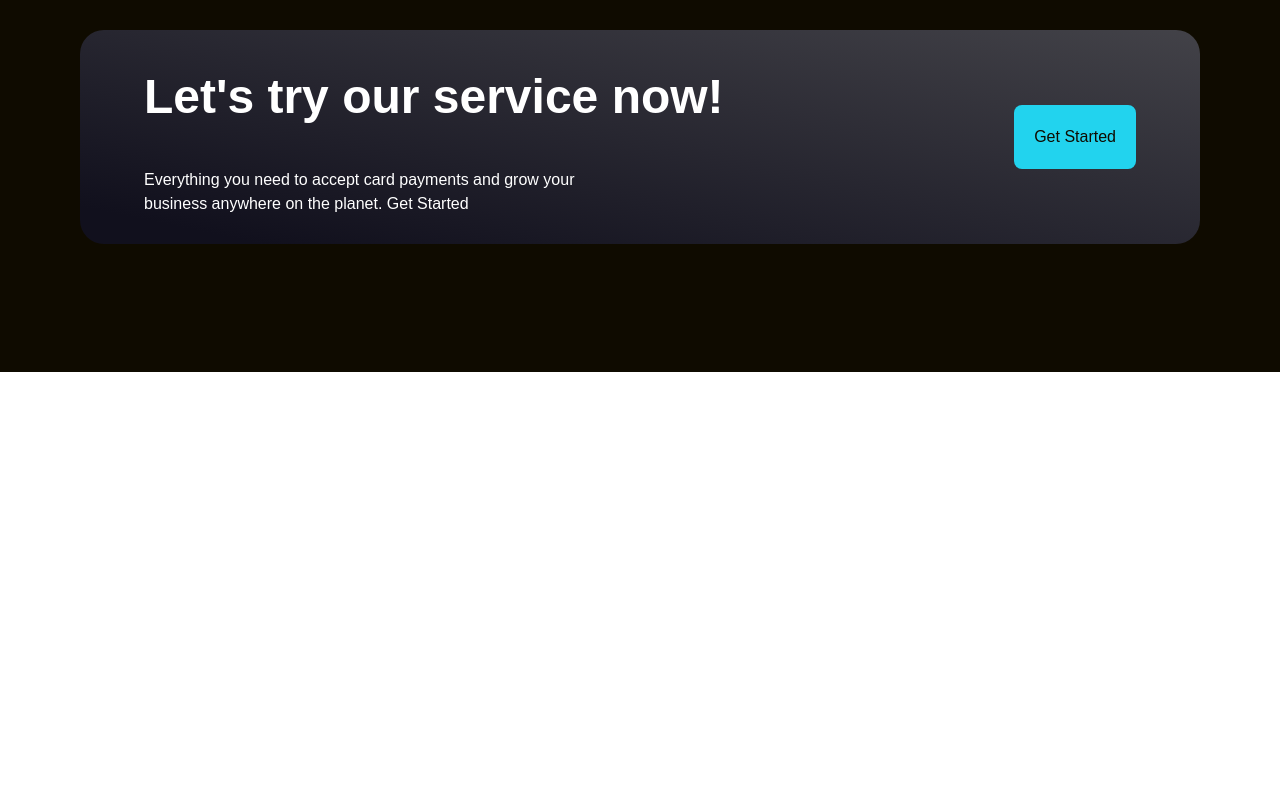
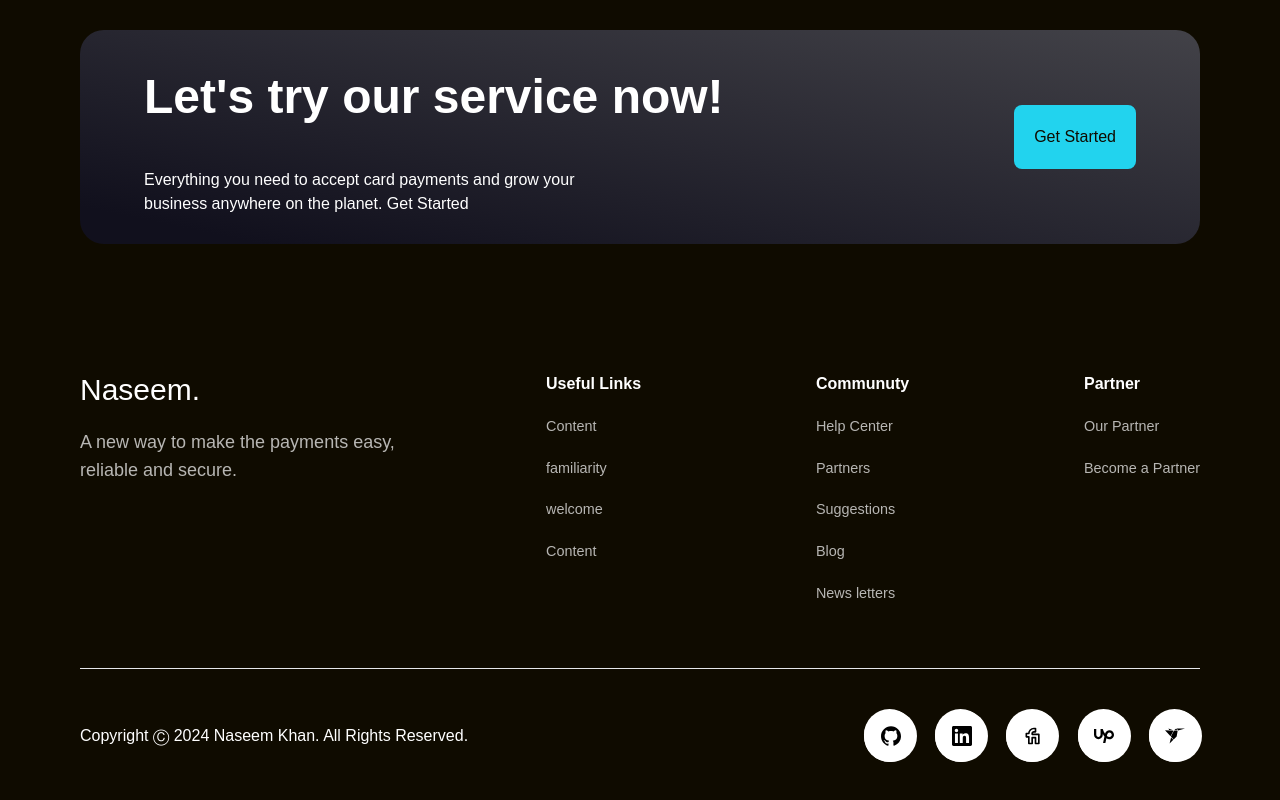
Before and after one commit to KoropeczEgor/Bank, a React app: page / in a window 1280 px wide. Shown: the part 3651-4451 px from the top of the page. Before the commit the page ends 4023 px from the top, so only its background shows below. Built offline with nearby package versions, Linux system fonts and the light colour scheme; the HTML template or start-up script is replaced by a standard one.

Commit message:
feat: creat footer

```diff
--- a/src/App.tsx
+++ b/src/App.tsx
@@ -7,6 +7,7 @@ import Bill from "./components/Bill/Bill";
 import PaymentMethod from "./components/PaymentMethod/PaymentMethod";
 import Testimonials from "./components/Testimonials/Testimonials";
 import ServiceCard from "./components/ServiceCard/ServiceCard";
+import Footer from "./components/footer/Footer";
 
 function App() {
   return (
@@ -25,6 +26,7 @@ function App() {
         <PaymentMethod />
         <Testimonials />
         <ServiceCard />
+        <Footer />
       </div>
     </div>
   );
--- /dev/null
+++ b/src/components/footer/Footer.tsx
@@ -0,0 +1,92 @@
+import React from "react";
+import footerLinks from "../../utilits/footerLinks";
+import { SiGithub, SiLinkedin, SiUpwork, SiFreelancer } from "react-icons/si";
+import { TbBrandFiverr } from "react-icons/tb";
+
+interface SocialMediaProps {
+  icon: React.ReactNode;
+  name: string;
+  link: string;
+}
+
+const SocialMedia: React.FC<SocialMediaProps> = ({ icon, link, name }) => {
+  return (
+    <a href={link} className="relative social-icon">
+      <span className="social-media-icon mt-8 ss:mt-0 p-3 xs:py-4 xs:px-4 ss:px-[1.03rem] text-black block rounded-full z-2 ss:absolute top-1/2 left-0 -translate-y-1/2">
+        {icon}
+      </span>
+      <span className="hidden ss:block social-name text-base font-[500] capitalize bg-white text-black rounded-full transition-all py-[0.9rem] px-[1.6rem] hover:px-16 cursor-pointer z-1 overflow-hidden">
+        {name}
+      </span>
+    </a>
+  );
+};
+
+const Footer: React.FC = () => {
+  const date = new Date().getFullYear();
+  return (
+    <section className="relative font-poppins pb-10 sm:pb-16">
+      <div className="flex items-start md:flex-row flex-col gap-10 md:gap-24">
+        <div className="md:max-w-[370px]">
+          <h2 className="text-3xl">Naseem.</h2>
+          <p className="text-dimWhite leading-relaxed text-base ss:text-lg mt-5">
+            A new way to make the payments easy, reliable and secure.
+          </p>
+        </div>
+        <div className="w-full md:flex-1 flex items-start ss:justify-between gap-10 ss:gap-5 ss:flex-nowrap flex-wrap">
+          {footerLinks.map((item, index) => (
+            <div key={index}>
+              <h3 className="font-semibold">{item.title}</h3>
+              <ul className="flex flex-col gap-3 xs:gap-5 text-dimWhite mt-5">
+                {item.links.map((link, index) => (
+                  <a key={index} href={link.link} target="_blank">
+                    <li className="text-[.9rem] font-[500] hover:text-secondary">
+                      {link.name}
+                    </li>
+                  </a>
+                ))}
+              </ul>
+            </div>
+          ))}
+        </div>
+      </div>
+
+      <div className="flex items-center justify-between md:flex-row flex-col gap-5 pt-10 mt-10 sm:mt-16 border-t">
+        <p className="md:text-base xs:text-sm text-xs">
+          Copyright Ⓒ {date} Naseem Khan. All Rights Reserved.
+        </p>
+        <div>
+          <div className="flex items-center gap-3 xs:gap-5 text-lg xs:text-xl">
+            <SocialMedia
+              icon={<SiGithub />}
+              name="github"
+              link="https://github.com/KoropeczEgor"
+            />
+            <SocialMedia
+              icon={<SiLinkedin />}
+              name="linkedin"
+              link="https://github.com/KoropeczEgor"
+            />
+            <SocialMedia
+              icon={<TbBrandFiverr />}
+              name="fiverr"
+              link="https://github.com/KoropeczEgor"
+            />
+            <SocialMedia
+              icon={<SiUpwork />}
+              name="upWork"
+              link="https://github.com/KoropeczEgor"
+            />
+            <SocialMedia
+              icon={<SiFreelancer />}
+              name="freelancer"
+              link="https://github.com/KoropeczEgor"
+            />
+          </div>
+        </div>
+      </div>
+    </section>
+  );
+};
+
+export default Footer;
--- /dev/null
+++ b/src/components/footer/index.js
@@ -0,0 +1,3 @@
+import Footer from "./Footer";
+
+export default Footer;
--- a/src/index.css
+++ b/src/index.css
@@ -145,7 +145,9 @@
   width: 11rem;
   padding-left: 4rem;
 }
-
+.social-icon:hover .social-name {
+  transition: 0.5s;
+}
 .social-icon:hover .social-name:nth-child(1) {
   color: #24292f;
 }
@@ -153,7 +155,7 @@
   color: #0a66c2;
 }
 .social-icon:hover .social-name:nth-child(n + 2) {
-  color: #16c575;
+  color: #060606;
 }
 .social-icon:hover .social-name:nth-child(n + 3) {
   color: #14a905;
@@ -172,7 +174,7 @@
   background-color: #24292f;
 }
 .social-icon:hover .social-media-icon:nth-child(n + 1) {
-  background-color: #0a66c2;
+  background-color: #101111;
 }
 .social-icon:hover .social-media-icon:nth-child(n + 2) {
   background-color: #16c575;
```
